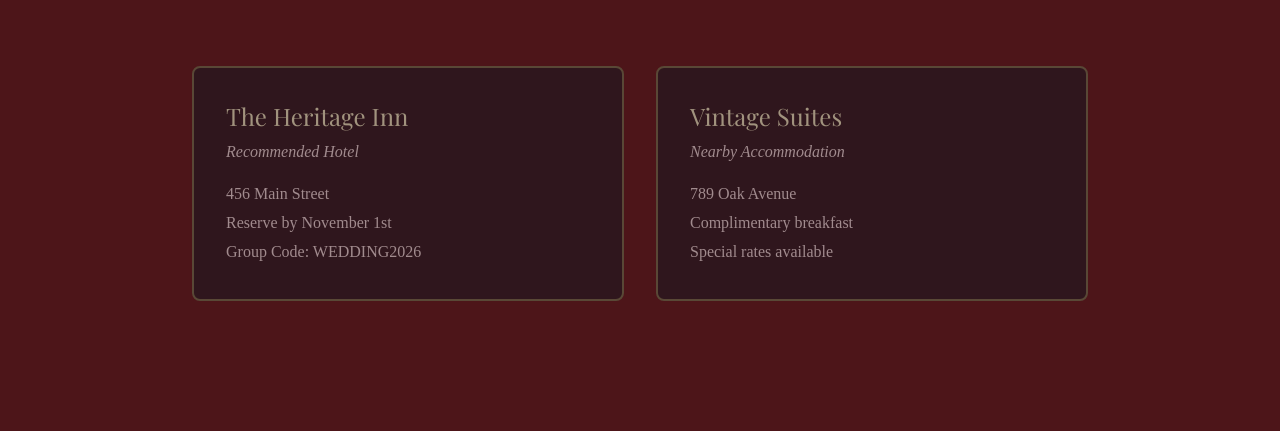
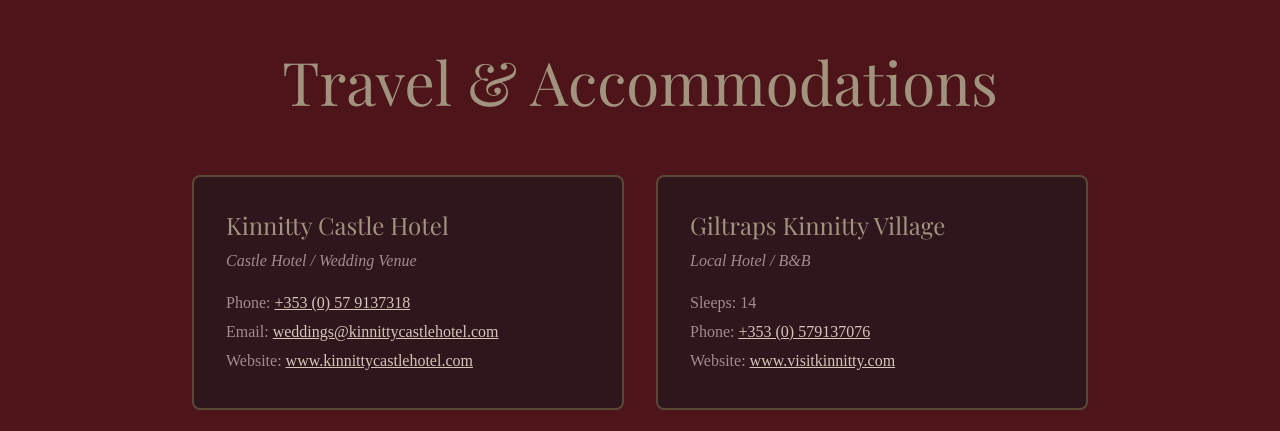
Before and after one commit to RToppin/wedding-website, a React (Vite) app: page / in a window 1280 px wide. Shown: the part 3445-3876 px from the top of the page. Built offline with nearby package versions, Linux system fonts and the light colour scheme; grey boxes are pictures that could not be loaded.

Commit message:
Updated for GET methods

```diff
--- a/src/pages/FAQ.jsx
+++ b/src/pages/FAQ.jsx
@@ -7,27 +7,32 @@
     {
       question: "What should I wear?",
       answer:
-        "The dress code is formal attire. We kindly ask that guests wear elegant evening wear befitting a romantic celebration.",
+        "The dress code is formal attire. We kindly ask that guests wear elegant evening wear befitting a romantic celebration. You might want to consider having your garments professionally steamed after entering the country.",
     },
     {
-      question: "Can I bring a guest?",
+      question: "Where should I stay?",
       answer:
-        "Due to venue capacity, we are only able to accommodate guests specifically named on your invitation. Thank you for understanding.",
+        "Please see the Travel section for our recommended hotels. We suggest booking early to secure your preferred accommodations.",
     },
     {
-      question: "Will there be parking available?",
+      question: "How will I get to the venue?",
       answer:
-        "Yes, complimentary valet parking will be provided at the venue. Additional parking is available in the adjacent lot.",
+        "Our wedding planner suggests booking through Hertz for car rentals. She recommends reaching out directly to Stephane (svallier@hertz.ie) to help make the process smooth and straightforward.",
     },
     {
-      question: "Are children welcome?",
+      question: "How long do I need to be in Ireland? When should I fly in?",
       answer:
-        "While we love your little ones, we have planned an adults-only celebration. We hope this gives you an opportunity to enjoy an evening out.",
+        "You are welcome to plan your trip however you like! The only day you need to be in Ireland is Thursday, December 3rd for the ceremony. We will also be having a welcome dinner the night of Tuesday, December 2nd for those who have already arrived in the country.",
     },
     {
-      question: "What time should I arrive?",
+      question: "Do I get a plus one?",
       answer:
-        "Please arrive by 2:45 PM to be seated before the ceremony begins at 3:00 PM sharp.",
+        "Maybe! This event will be an intimate gathering of our closest family and friends. If you have a plus one, it will be noted on your invitation. If you are unsure, please contact Maddy.",
+    },
+    {
+      question: "Will there be dancing? ",
+      answer:
+        "A little dancing. Not a lot.",
     },
   ];
 
--- a/src/pages/RSVP.jsx
+++ b/src/pages/RSVP.jsx
@@ -4,6 +4,7 @@
   const [firstName, setFirstName] = useState("");
   const [lastName, setLastName] = useState("");
   const [email, setEmail] = useState("");
+  const [invitationCode, setInvitationCode] = useState("");
   const [attendance, setAttendance] = useState(""); // "yes" | "no"
   const [status, setStatus] = useState({ state: "idle", msg: "" });
 
@@ -128,6 +129,25 @@
 
           <div>
             <label style={{ color: "#A1937E", fontFamily: '"Cormorant", serif' }}>
+              Invitation Code
+            </label>
+            <input
+              type="text"
+              required
+              value={invitationCode}
+              onChange={(e) => handleChange(e, setInvitationCode)}
+              className="mt-2 w-full border-2 rounded px-4 py-3 outline-none"
+              style={{
+                backgroundColor: "#301413",
+                borderColor: "#594836",
+                color: "#A1937E",
+                fontFamily: '"Cormorant", serif',
+              }}
+            />
+          </div>
+
+          <div>
+            <label style={{ color: "#A1937E", fontFamily: '"Cormorant", serif' }}>
               Will you be attending?
             </label>
 
--- a/src/pages/Travel.jsx
+++ b/src/pages/Travel.jsx
@@ -1,16 +1,51 @@
 function Travel() {
 const hotels = [
   {
-      name: "The Heritage Inn",
-      type: "Recommended Hotel",
-      details:
-        "456 Main Street\nReserve by November 1st\nGroup Code: WEDDING2026",
+    name: "Kinnitty Castle Hotel",
+    type: "Castle Hotel / Wedding Venue",
+    phone: "+353 (0) 57 9137318",
+    email: "weddings@kinnittycastlehotel.com",
+    website: "https://www.kinnittycastlehotel.com",
   },
   {
-      name: "Vintage Suites",
-      type: "Nearby Accommodation",
-      details:
-        "789 Oak Avenue\nComplimentary breakfast\nSpecial rates available",
+    name: "Giltraps Kinnitty Village",
+    type: "Local Hotel / B&B",
+    sleeps: "Sleeps: 14",
+    phone: "+353 (0) 579137076",
+    website: "https://www.visitkinnitty.com",
+  },
+  {
+    name: "Hilltop B&B – Mary Hardiman",
+    type: "Local B&B",
+    sleeps: "Sleeps: 8",
+    phone: "+353 (0) 876959960",
+  },
+  {
+    name: "Ardmore Country House – Christina Byrne",
+    type: "Country House",
+    sleeps: "Sleeps: 10",
+    phone: "+353 (0) 579137100",
+  },
+  {
+    name: "The County Arms Hotel Birr",
+    type: "Hotel",
+    phone: "+353 (0) 57 9120791",
+    email: "info@countyarmshotel.com",
+    website: "https://www.countyarmshotel.com",
+  },
+  {
+    name: "Dooly’s Hotel Birr",
+    type: "Hotel",
+    phone: "+353 (0) 57 9120032",
+    email: "info@doolyshotel.com",
+    website: "https://www.doolyshotel.com",
+  },
+  {
+    name: "The Stables Birr",
+    type: "Accommodation",
+    phone: "+353 (0) 57 9120263",
+    email: "caroline@thestablesbirr.com",
+    website: "https://www.thestablesbirr.com",
   },
 ];
 
@@ -41,6 +76,7 @@
                 borderColor: "#594836",
               }}
             >
+              {/* Hotel Name */}
               <h3
                 className="mb-2 text-2xl"
                 style={{
@@ -51,6 +87,8 @@
                 {hotel.name}
               </h3>
 
+              {/* Type */}
+              {hotel.type && (
                 <p
                   className="mb-4 italic"
                   style={{
@@ -60,17 +98,79 @@
                 >
                   {hotel.type}
                 </p>
+              )}
 
+              {/* Bedrooms / Sleeps */}
+              {hotel.sleeps && (
                 <p
                   style={{
                     color: "#A18B8E",
                     fontFamily: '"Cormorant", serif',
                     lineHeight: "1.8",
-                  whiteSpace: "pre-line",
                   }}
                 >
-                {hotel.details}
+                  {hotel.sleeps}
                 </p>
+              )}
+
+              {/* Phone */}
+              {hotel.phone && (
+                <p
+                  style={{
+                    color: "#A18B8E",
+                    fontFamily: '"Cormorant", serif',
+                    lineHeight: "1.8",
+                  }}
+                >
+                  Phone:{" "}
+                  <a
+                    href={`tel:${hotel.phone.replace(/\s+/g, "")}`}
+                    style={{ color: "#D6C6B8", textDecoration: "underline" }}
+                  >
+                    {hotel.phone}
+                  </a>
+                </p>
+              )}
+
+              {/* Email */}
+              {hotel.email && (
+                <p
+                  style={{
+                    color: "#A18B8E",
+                    fontFamily: '"Cormorant", serif',
+                    lineHeight: "1.8",
+                  }}
+                >
+                  Email:{" "}
+                  <a
+                    href={`mailto:${hotel.email}`}
+                    style={{ color: "#D6C6B8", textDecoration: "underline" }}
+                  >
+                    {hotel.email}
+                  </a>
+                </p>
+              )}
+
+              {/* Website */}
+              {hotel.website && (
+                <p
+                  style={{
+                    color: "#A18B8E",
+                    fontFamily: '"Cormorant", serif',
+                    lineHeight: "1.8",
+                  }}
+                >
+                  Website:{" "}
+                  <a
+                    href={hotel.website}
+                    target="_blank"
+                    rel="noreferrer"
+                    style={{ color: "#D6C6B8", textDecoration: "underline" }}
+                  >
+                    {hotel.website.replace(/^https?:\/\//, "")}
+                  </a>
+                </p>
+              )}
             </div>
           ))}
         </div>
```
Also changed, not shown: api/sheets.js (+40 -10 lines). Lines whose indentation alone changed are shown as unchanged.
